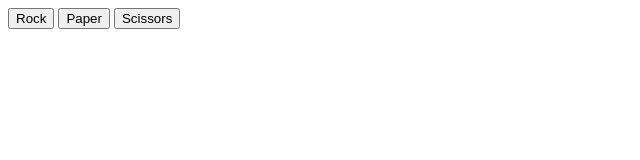
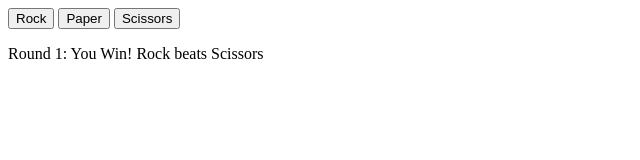
Before and after one commit to juhalo/odin-rock-paper-scissors, a plain HTML site: page index.html in a window 1280 px wide. Both pictures are taken after a click on the button "Rock". Shown: the whole page, without its empty margins (0-640 px from the left). Drawn offline with Linux system fonts and the light colour scheme.

Commit message:
Create basic GUI for round results
Makes container for results of pressing the buttons. Creates a paragraph
for the result of the current round and adds it to the 'rounds' div.
Removes the result of previous round from the div.

```diff
--- a/external.js
+++ b/external.js
@@ -1,3 +1,6 @@
+let outcome;
+let result;
+
 function getComputerChoice() {
   // Forces the  values to be either 0 (rock), 1 (paper) or 2 (scissors)
   let choice = Math.floor(Math.random() * 3);
@@ -31,23 +34,39 @@ function playRound(playerSelection, computerSelection) {
 
 function addEvent(clickedButton) {
   let roundResult = playRound(clickedButton, getComputerChoice());
-  console.log(`Round ${round++ + 1}: ` + roundResult);
+  const results = document.querySelector('.results');
+  const rounds = document.querySelector('#rounds');
+  const score = document.querySelector('#score');
+  const winner = document.querySelector('#winner');
+  const newGame = document.querySelector('#new-game');
+  console.log(rounds.firstElementChild);
+  //console.log(`Round ${round++}: ` + roundResult);
+  if (rounds.firstElementChild !== null) {
+    rounds.removeChild(rounds.firstElementChild);
+  }
+  const roundsP = document.createElement('p');
+  roundsP.textContent = `Round ${round++}: ` + roundResult;
+  rounds.appendChild(roundsP);
   roundResult = roundResult.split(' ');
   if (roundResult[1] === `Win!`) {
     outcome += 1;
   } else if (roundResult[1] === `Lose!`) {
     outcome -= 1;
   }
+  console.log(outcome);
 }
 
-let outcome = 0;
-let round = 0;
-const buttons = document.querySelectorAll('button');
-let playerSelection = buttons.forEach((button) =>
-  button.addEventListener('click', () => addEvent(button.id))
-);
+function game() {
+  outcome = 0;
+  round = 1;
+  const buttons = document.querySelectorAll('button');
+  buttons.forEach((button) =>
+    button.addEventListener('click', () => addEvent(button.id))
+  );
+}
 
 //Starts the game
+game();
 /* function game() {
   // Uses outcome variable to know if lost or won
   let outcome = 0;
--- a/index.html
+++ b/index.html
@@ -12,5 +12,11 @@
       <button id="paper">Paper</button>
       <button id="scissors">Scissors</button>
     </div>
+    <div class="results">
+      <div id="rounds"></div>
+      <div id="score"></div>
+      <div id="winner"></div>
+      <div id="new-game"></div>
+    </div>
   </body>
 </html>
```
Also changed, not shown: 1 other file.
